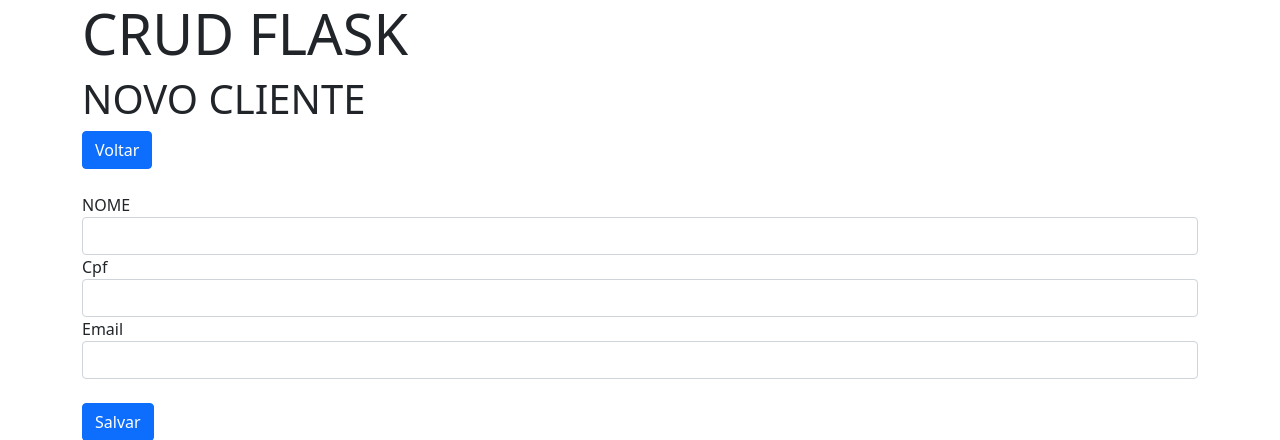
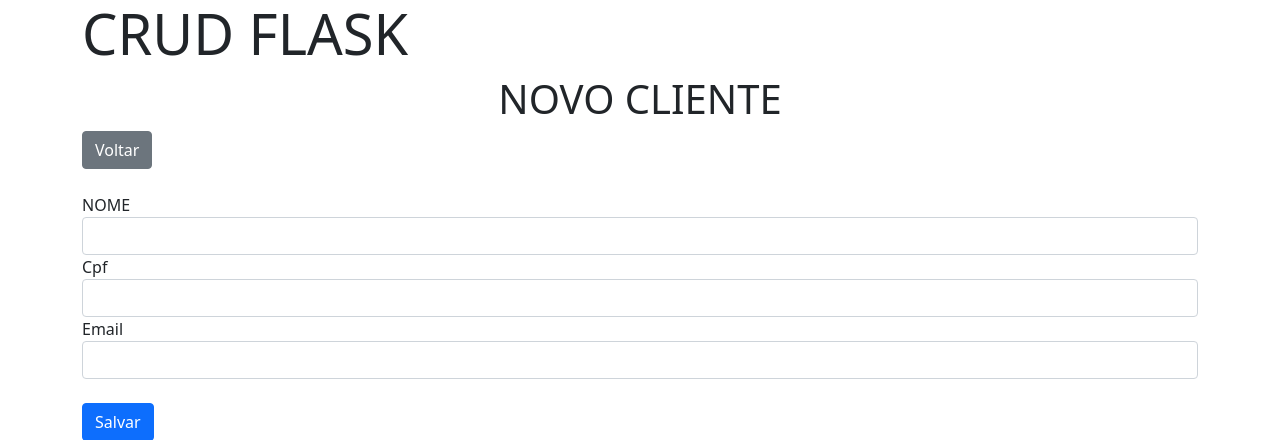
Before and after one commit to jcarlossc/crud-flask-venv, a Flask app: page /criar in a window 1280 px wide. Shown: the top 440 px of the page. Run offline with Flask 3, Linux system fonts and the light colour scheme; some libraries are stand-ins or nearby versions.

Commit message:
Atualização dos templates.

```diff
--- a/templates/base.html
+++ b/templates/base.html
@@ -5,7 +5,7 @@
         <meta name="viewport" content="width=device-width, initial-scale=1.0">
         <link rel="stylesheet" href="#">
         <link rel="stylesheet" href="{{ url_for('static', filename='/bootstrap/bootstrap.min.css') }}">
-        <title>Document</title>
+        <title>Crud Flask</title>
     </head>
     <body>
         <div class="container">
--- a/templates/criar.html
+++ b/templates/criar.html
@@ -1,8 +1,8 @@
 {% extends "base.html" %}
 
 {% block content %}
-    <h2 class="display-6">NOVO CLIENTE</h2>
-    <a href="{{ url_for('index') }}"><input type="button" class="btn btn-primary" value="Voltar"></a><br /><br />
+    <h2 class="display-6 text-center">NOVO CLIENTE</h2>
+    <a href="{{ url_for('index') }}"><input type="button" class="btn btn-secondary" value="Voltar"></a><br /><br />
     <form method="POST">
         <div class="form-group">
             <label for="nome">NOME</label>
--- a/templates/index.html
+++ b/templates/index.html
@@ -1,7 +1,7 @@
 {% extends "base.html" %}
 
 {% block content %}
-    <h2 class="display-6">LISTA DE CLIENTES</h2>
+    <h2 class="display-6 text-center">LISTA DE CLIENTES</h2>
     <a href="{{ url_for('criar') }}"><input type="button" class="btn btn-primary" value="Novo Cliente"></a><br /><br />
     <table class="table table-bordered">
         <thead>
@@ -26,5 +26,5 @@
             </tr>
             {% endfor %}
         </tbody>
-      </table>
+    </table>
 {% endblock %}
```
Also changed, not shown: templates/editar.html (+5 -5 lines).
